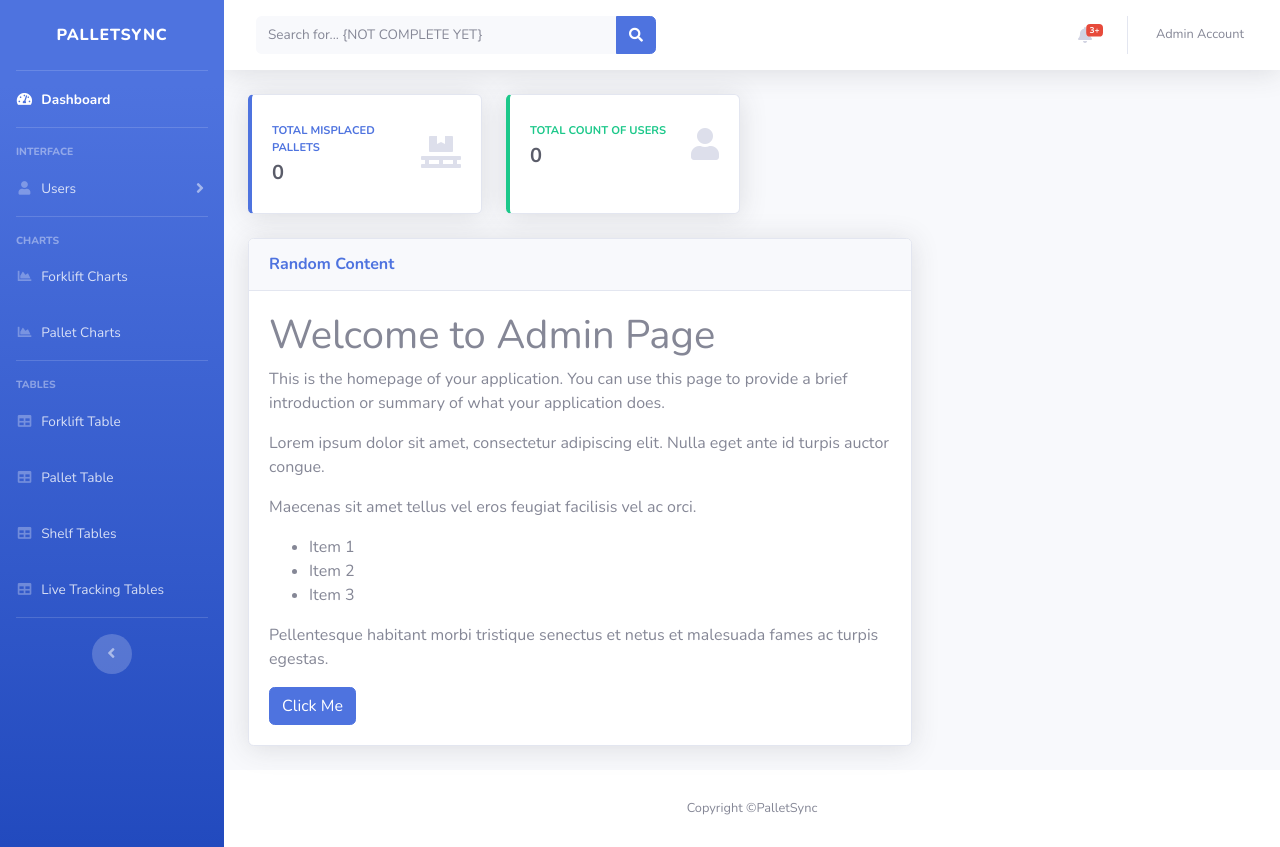
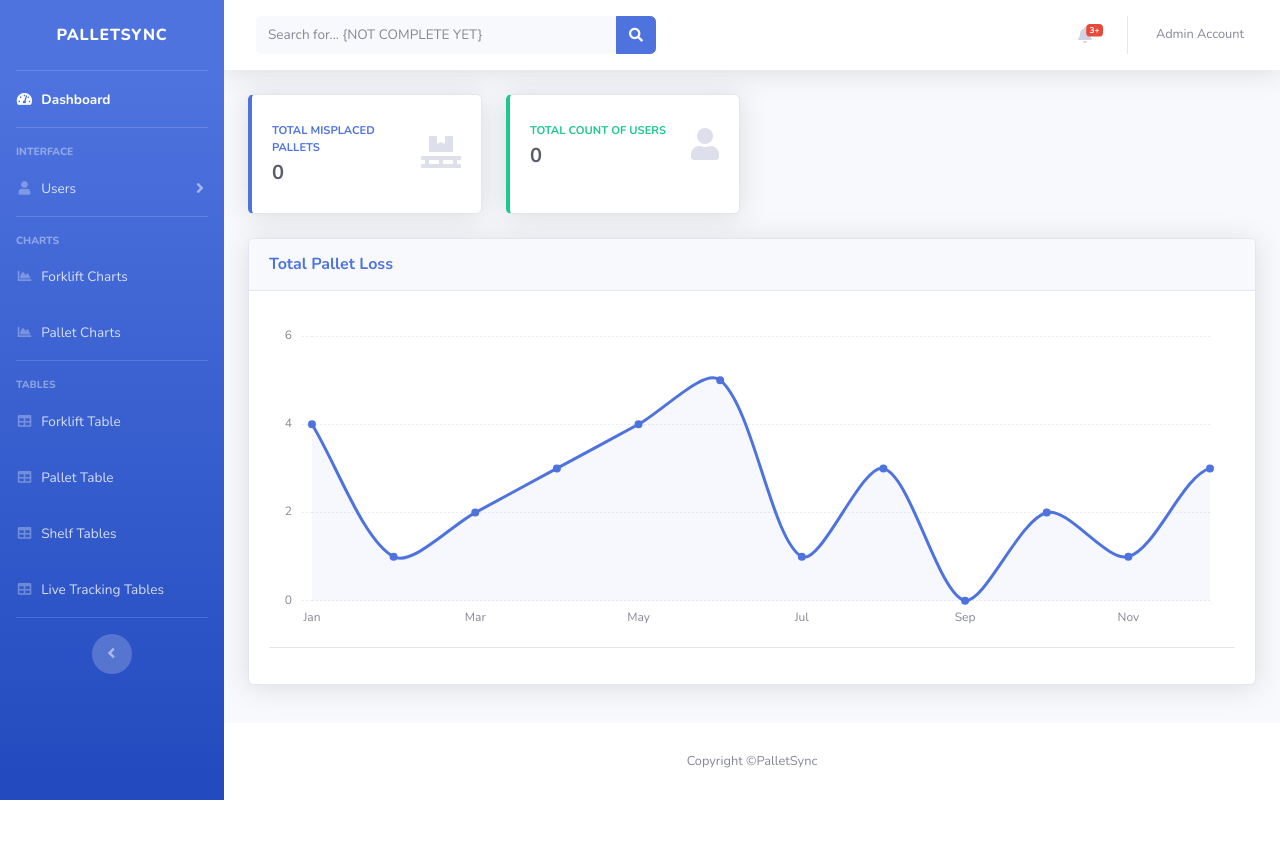
Before and after one commit to AeroWatchDkIT/AdminViewPy, a Flask app: template templates/index.html in a window 1280 px wide. After the commit the page ends 800 px from the top, so only its background shows below. Run offline with Flask 3, Linux system fonts and the light colour scheme; the template is opened without the code that fills it, so the values that code supplies are empty; some libraries are stand-ins or nearby versions.

Commit message:
:art: Hardcoded Index

```diff
--- a/templates/index.html
+++ b/templates/index.html
@@ -245,6 +245,8 @@
 
                     <div class="row">
 
+
+
                     <div class="col-xl-3 col-md-6 mb-4">
                         <div class="card border-left-primary shadow h-100 py-2">
                             <div class="card-body">
@@ -311,30 +313,21 @@
                     </div>
 
                    <!-- Content Row -->
-                     <div class="row">
 
-                        <div class="col-xl-8 col-lg-7">
+ <!-- Area Chart -->
                             <div class="card shadow mb-4">
                                 <div class="card-header py-3">
-                                    <h6 class="m-0 font-weight-bold text-primary">Random Content</h6>
+                                    <h6 class="m-0 font-weight-bold text-primary">Total Pallet Loss</h6>
                                 </div>
                                 <div class="card-body">
-                                    <h1>Welcome to Admin Page</h1>
-                                    <p>This is the homepage of your application. You can use this page to provide a brief introduction or summary of what your application does.</p>
-                                    <p>Lorem ipsum dolor sit amet, consectetur adipiscing elit. Nulla eget ante id turpis auctor congue.</p>
-                                    <p>Maecenas sit amet tellus vel eros feugiat facilisis vel ac orci.</p>
-                                    <ul>
-                                        <li>Item 1</li>
-                                        <li>Item 2</li>
-                                        <li>Item 3</li>
-                                    </ul>
-                                    <p>Pellentesque habitant morbi tristique senectus et netus et malesuada fames ac turpis egestas.</p>
-                                    <button class="btn btn-primary">Click Me</button>
+                                    <div class="chart-area">
+                                        <canvas id="myAreaChart"></canvas>
+                                    </div>
+                                    <hr>
                                 </div>
                             </div>
                         </div>
-                        </div>
-                        </div>
+
                  <!-- /.container-fluid -->
 
              </div>
@@ -396,5 +389,16 @@
 
      <!-- Page level plugins -->
      <script src="{{url_for('static', filename='bootstrap/vendor/chart.js/Chart.min.js')}}"></script>
+          <!-- Page level custom scripts -->
+          <script src="{{url_for('static',filename='bootstrap/js/demo/datatables-demo.js')}}"></script>
+          <!-- Custom scripts for all pages-->
+          <!-- Page level plugins -->
+          <script src="{{url_for('static', filename='bootstrap/vendor/chart.js/Chart.min.js')}}"></script>
+
+          <!-- Page level custom scripts -->
+          <script src="{{url_for('static', filename='bootstrap/js/demo/chart-area-demo.js')}}"></script>
+          <script src="{{url_for('static', filename='bootstrap/js/demo/ForkliftPieChart.js')}}"></script>
+
+         <script src="{{url_for('static', filename='bootstrap/js/demo/chart-bar-demo.js')}}"></script>
     </body>
 </html>
```
